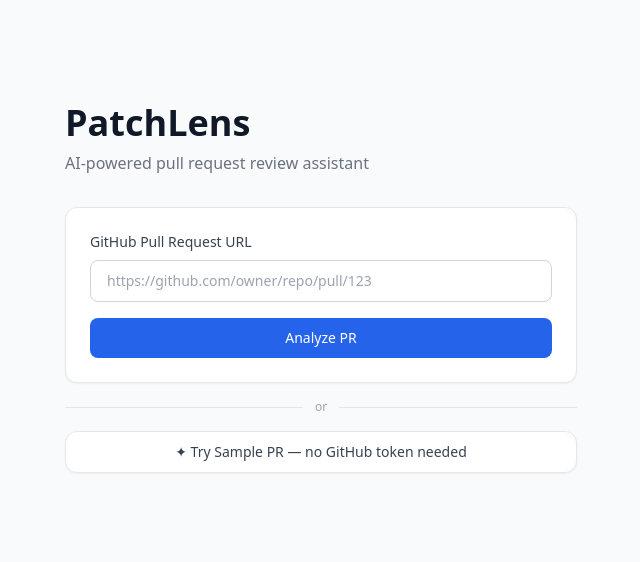
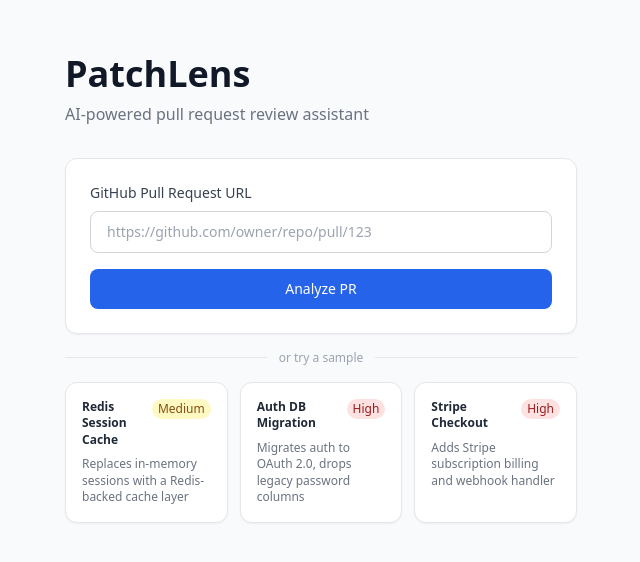
Before and after one commit to jyxu97/patchlens, a React (Vite) app in the folder frontend/: page / in a window 1280 px wide. Shown: the part 112-674 px from the top of the page, without its empty margins (319-959 px from the left). Built offline with nearby package versions, Linux system fonts and the light colour scheme; no server answers.

Commit message:
feat: add db-migration and stripe-checkout sample fixtures, update homepage to show sample cards

```diff
--- a/frontend/src/pages/HomePage.tsx
+++ b/frontend/src/pages/HomePage.tsx
@@ -2,10 +2,34 @@
 import { useNavigate } from 'react-router-dom'
 import { analyzePr, analyzeSample } from '../api'
 
+const SAMPLES = [
+  {
+    id: 'redis-session-cache',
+    title: 'Redis Session Cache',
+    description: 'Replaces in-memory sessions with a Redis-backed cache layer',
+    risk: 'Medium',
+    riskColor: 'bg-yellow-100 text-yellow-800',
+  },
+  {
+    id: 'db-migration',
+    title: 'Auth DB Migration',
+    description: 'Migrates auth to OAuth 2.0, drops legacy password columns',
+    risk: 'High',
+    riskColor: 'bg-red-100 text-red-800',
+  },
+  {
+    id: 'stripe-checkout',
+    title: 'Stripe Checkout',
+    description: 'Adds Stripe subscription billing and webhook handler',
+    risk: 'High',
+    riskColor: 'bg-red-100 text-red-800',
+  },
+]
+
 export default function HomePage() {
   const [url, setUrl] = useState('')
   const [loading, setLoading] = useState(false)
-  const [sampleLoading, setSampleLoading] = useState(false)
+  const [loadingSampleId, setLoadingSampleId] = useState<string | null>(null)
   const [error, setError] = useState<string | null>(null)
   const navigate = useNavigate()
 
@@ -23,18 +47,20 @@
     }
   }
 
-  async function handleSample() {
+  async function handleSample(sampleId: string) {
     setError(null)
-    setSampleLoading(true)
+    setLoadingSampleId(sampleId)
     try {
-      const data = await analyzeSample('redis-session-cache')
+      const data = await analyzeSample(sampleId)
       navigate(`/result/${data.reviewSessionId}`, { state: { data } })
     } catch (err: unknown) {
       setError(err instanceof Error ? err.message : 'Something went wrong')
     } finally {
-      setSampleLoading(false)
+      setLoadingSampleId(null)
     }
   }
+
+  const busy = loading || loadingSampleId !== null
 
   return (
     <div className="min-h-screen bg-gray-50 flex items-center justify-center px-4">
@@ -67,7 +93,7 @@
           )}
           <button
             type="submit"
-            disabled={loading || sampleLoading}
+            disabled={busy}
             className="mt-4 w-full bg-blue-600 hover:bg-blue-700 disabled:bg-blue-400
                        text-white font-medium py-2.5 rounded-lg text-sm transition-colors"
           >
@@ -78,20 +104,33 @@
         {/* Divider */}
         <div className="flex items-center gap-3 my-4">
           <div className="flex-1 h-px bg-gray-200" />
-          <span className="text-xs text-gray-400">or</span>
+          <span className="text-xs text-gray-400">or try a sample</span>
           <div className="flex-1 h-px bg-gray-200" />
         </div>
 
-        {/* Sample button */}
-        <button
-          onClick={handleSample}
-          disabled={loading || sampleLoading}
-          className="w-full bg-white hover:bg-gray-50 disabled:bg-gray-100
-                     border border-gray-200 text-gray-700 font-medium py-2.5
-                     rounded-xl text-sm transition-colors shadow-sm"
-        >
-          {sampleLoading ? 'Loading sample…' : '✦ Try Sample PR — no GitHub token needed'}
-        </button>
+        {/* Sample cards */}
+        <div className="grid grid-cols-3 gap-3">
+          {SAMPLES.map(sample => (
+            <button
+              key={sample.id}
+              onClick={() => handleSample(sample.id)}
+              disabled={busy}
+              className="bg-white border border-gray-200 rounded-xl p-4 text-left shadow-sm
+                         hover:border-blue-300 hover:shadow-md disabled:opacity-50
+                         transition-all flex flex-col gap-2"
+            >
+              <div className="flex items-start justify-between gap-1">
+                <span className="text-xs font-semibold text-gray-800 leading-snug">
+                  {loadingSampleId === sample.id ? 'Loading…' : sample.title}
+                </span>
+                <span className={`shrink-0 text-xs font-medium px-1.5 py-0.5 rounded-full ${sample.riskColor}`}>
+                  {sample.risk}
+                </span>
+              </div>
+              <p className="text-xs text-gray-500 leading-snug">{sample.description}</p>
+            </button>
+          ))}
+        </div>
       </div>
     </div>
   )
```
Also changed, not shown: 2 other files (tests, documents, lock files or other folders).
